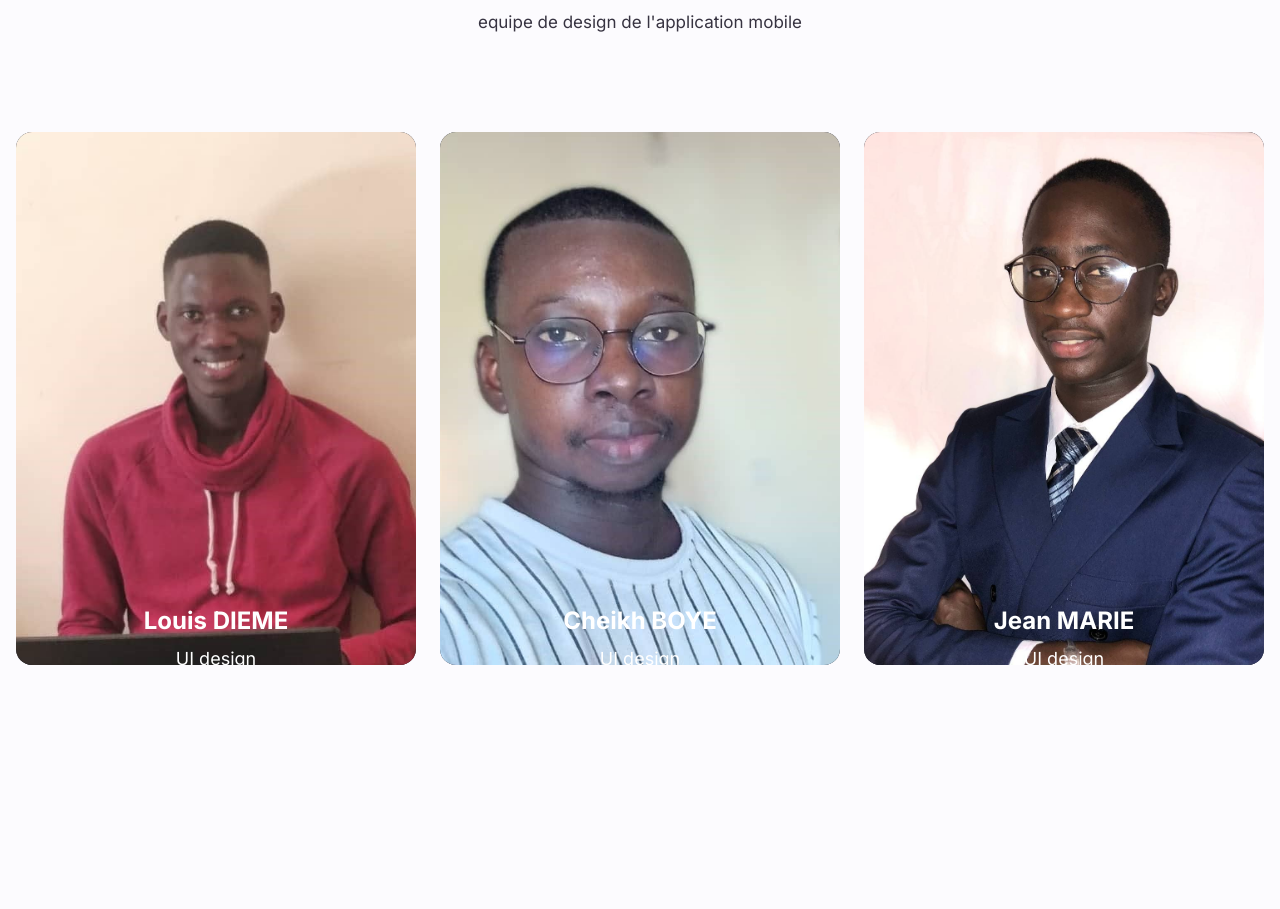
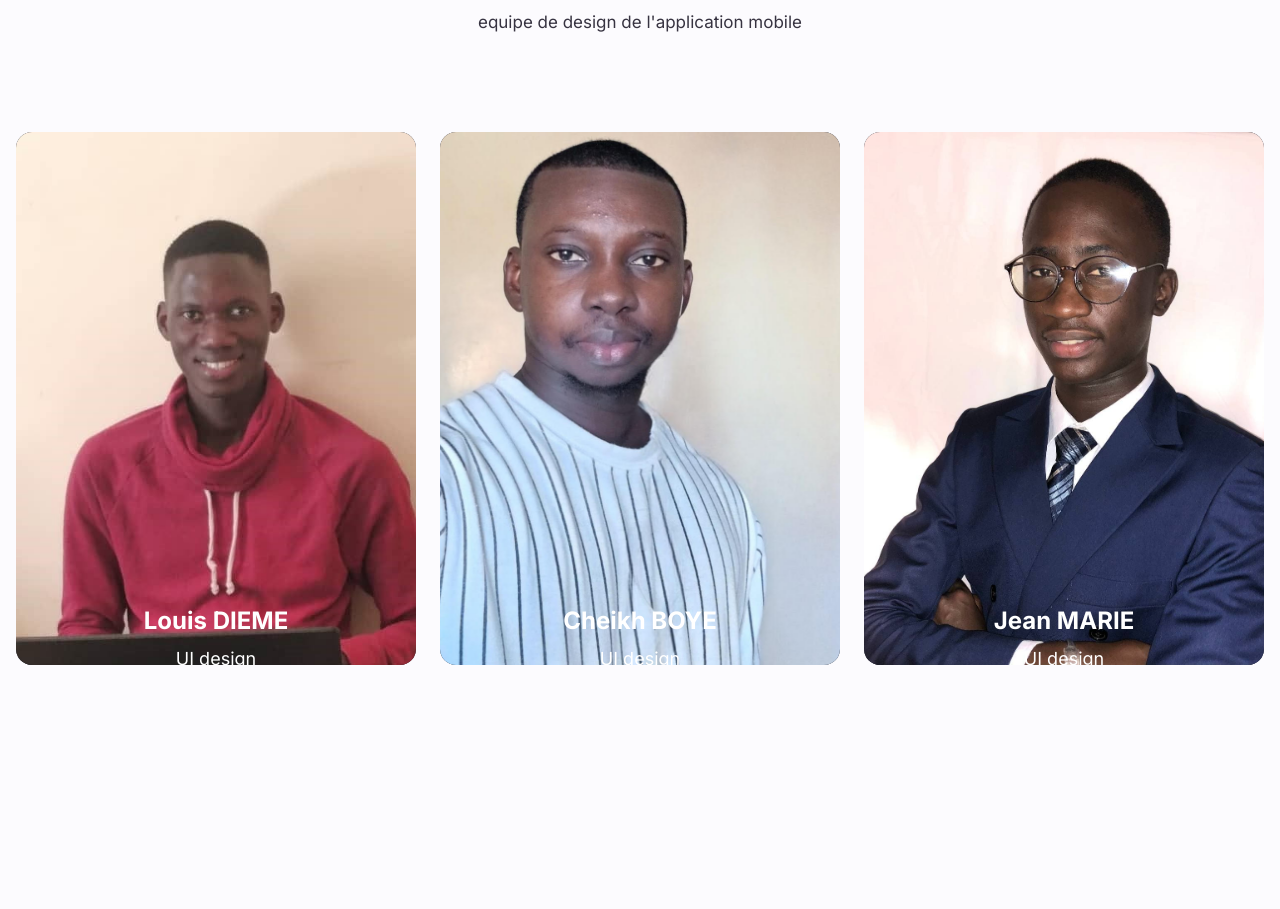
Before and after one commit to salifbiaye/eath, a Next.js app: page /equipe in a window 1280 px wide. Shown: the part 2901-3810 px from the top of the page. Built offline with nearby package versions, Linux system fonts and the light colour scheme.

Commit message:
update image cheikhboye

```diff
--- a/app/equipe/page.tsx
+++ b/app/equipe/page.tsx
@@ -100,7 +100,7 @@ const teamSections: Section[] = [
         ],
       },
       {
-        img: "/images/CheikhBoye.jpeg",
+        img: "/images/CheikhBoye.jpg",
         name: "Cheikh BOYE",
         designation: "UI design",
         socialLinks: [
```
Also changed, not shown: public/images/CheikhBoye.jpeg (deleted), public/images/CheikhBoye.jpg (added).
